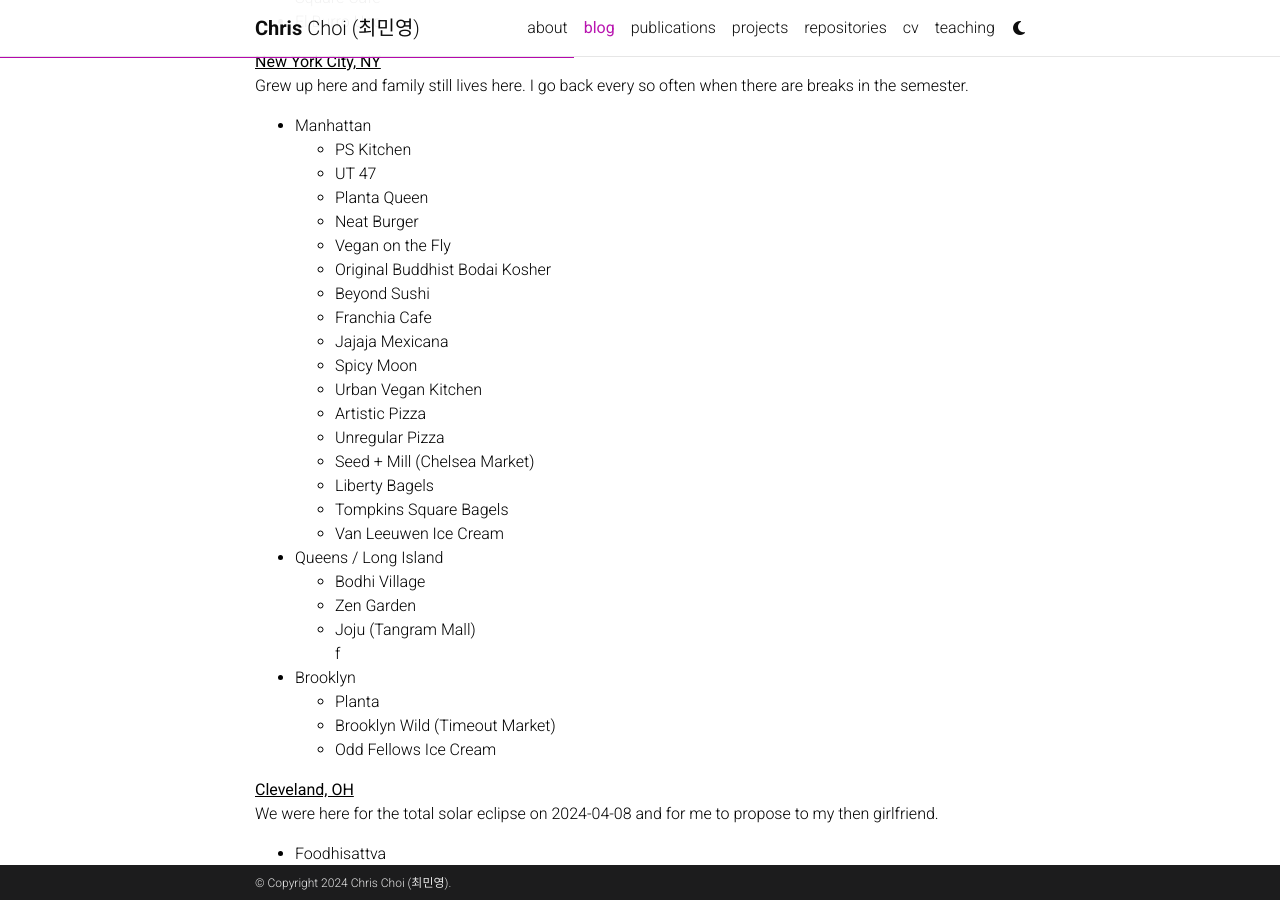
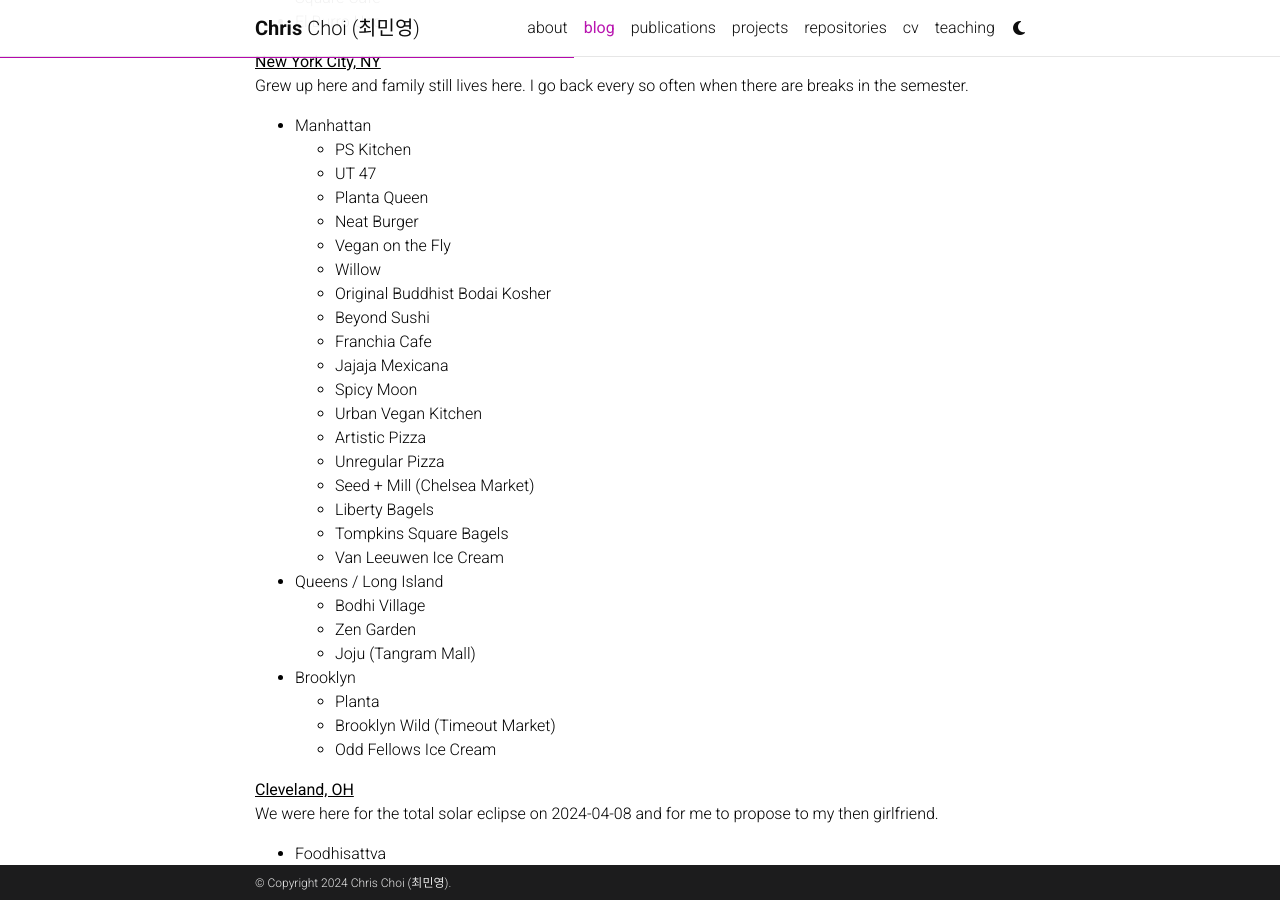
Before and after one commit to benhurtekeste/benhurtekeste.github.io, a Jekyll site: the page built from _posts/2024-04-26-vegan-restaurants.md, in a window 1280 px wide and 900 px high, scrolled down 853 px. Built offline with Jekyll 4.4.1, drawn with Linux system fonts in a browser that asks for light colours; comment, search, counter and statistics services are not loaded; a style sheet for code colours, icons or effects is not loaded.

Commit message:
removed extranneous f

```diff
--- a/_posts/2024-04-26-vegan-restaurants.md
+++ b/_posts/2024-04-26-vegan-restaurants.md
@@ -48,6 +48,7 @@
         <li>Planta Queen</li>
         <li>Neat Burger</li>
         <li>Vegan on the Fly</li>
+        <li>Willow </li>
         <li>Original Buddhist Bodai Kosher</li>
         <li>Beyond Sushi</li>
         <li>Franchia Cafe</li>
@@ -65,7 +66,7 @@
     <ul>
         <li>Bodhi Village</li>
         <li>Zen Garden</li>
-        <li>Joju (Tangram Mall)</li>f
+        <li>Joju (Tangram Mall)</li>
     </ul>
     <li>Brooklyn</li>
     <ul>
```
